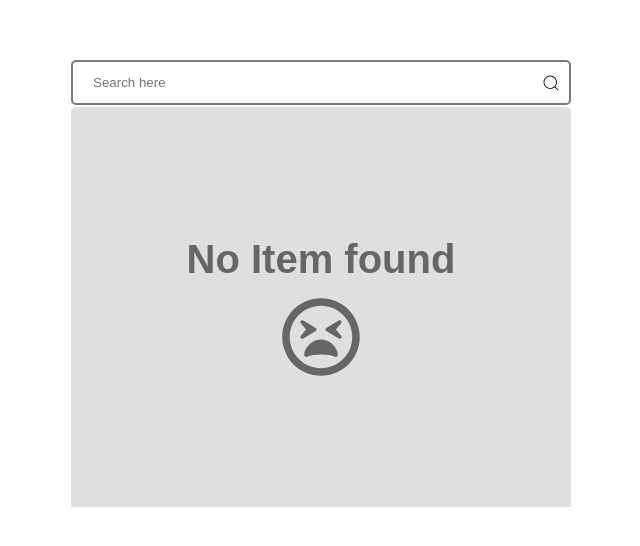
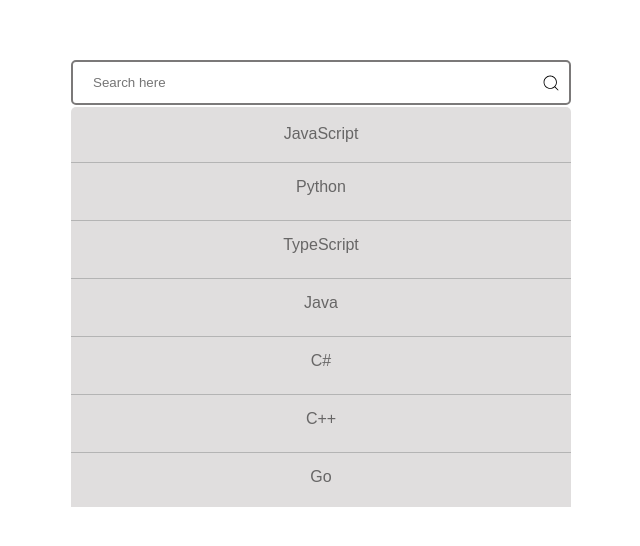
Before and after one commit to iliro6/multi-searching, a React (Vite) app: page / in a window 1280 px wide. Shown: the part 140-686 px from the top of the page, without its empty margins (319-959 px from the left). Built offline with nearby package versions, Linux system fonts and the light colour scheme.

Commit message:
searching functionality

```diff
--- a/src/components/DropDown.jsx
+++ b/src/components/DropDown.jsx
@@ -1,30 +1,49 @@
-import React from "react";
+import React, { useEffect, useRef, useState } from "react";
 import styled from "styled-components";
-import { useSelector } from "react-redux";
+import { useSelector, useDispatch } from "react-redux";
 import { FaRegTired } from "react-icons/fa";
+
 const DropDown = () => {
-  const { defaultArray } = useSelector((store) => store.dropDown);
+  const { defaultArray, searchedResult } = useSelector(
+    (store) => store.dropDown
+  );
+  const [state, setState] = useState(false);
+
+  useEffect(() => {
+    if (defaultArray.length < 7) {
+      setState(true);
+    } else {
+      setState(false);
+    }
+  });
+
   return (
     <Wrapper>
+      <div className={`container ${state?'flexible-con':null}`}>
         {defaultArray.length < 1 ? (
           <div className="notfound-container">
             <h1>No Item found</h1>
-          {<FaRegTired className="icon"/>}
+            {<FaRegTired className="icon" />}
           </div>
         ) : (
-        defaultArray.sort().map((item, index) => {
+          defaultArray.map((item, index) => {
             return (
-            <div className={`${index === 0 ? "first-item" : "single-item"}`}>
+              <div
+                key={index}
+                className={`${index === 0 ? "first-item" : "single-item"}`}
+              >
                 <p>{item}</p>
               </div>
             );
           })
         )}
+      </div>
     </Wrapper>
   );
 };
 
 const Wrapper = styled.div`
+  .container {
     background-color: #e0dede;
     backdrop-filter: blur(20px);
     width: 500px;
@@ -36,18 +55,19 @@ const Wrapper = styled.div`
     flex-direction: column;
     text-align: center;
     padding: 10px 0px;
-  overflow-y: auto;
+    overflow-y: scroll;
+  }
 
-  &::-webkit-scrollbar {
+  .container::-webkit-scrollbar {
     width: 10px;
   }
 
-  &::-webkit-scrollbar-thumb {
+  .container::-webkit-scrollbar-thumb {
     background-color: #888;
     border-radius: 5px;
   }
 
-  &::-webkit-scrollbar-track {
+  .container::-webkit-scrollbar-track {
     background-color: #f1f1f1;
   }
 
@@ -66,23 +86,28 @@ const Wrapper = styled.div`
     padding: 7.5px 0;
   }
   @media (max-width: 580px) {
+    .container {
       width: 300px;
     }
-  .icon{
-    width: 80px;
-    height: 80px;
-    margin-top: 15px;
   }
-  h1{
-    font-size: 2.5rem;
+  .icon {
+    width: 30px;
+    height: 30px;
+    margin: 15px;
   }
-  .notfound-container{
+  h1 {
+    font-size: 1.5rem;
+  }
+  .notfound-container {
     height: 100%;
     display: flex;
     justify-content: center;
-    flex-direction: column;
+    flex-direction: row;
     align-items: center;
     align-items: center;
+  }
+  .flexible-con {
+    height: 100%;
   }
 `;
 
--- a/src/components/Input.jsx
+++ b/src/components/Input.jsx
@@ -1,10 +1,23 @@
-import React from "react";
+import React, { useEffect } from "react";
 import { CiSearch } from "react-icons/ci";
 import styled from "styled-components";
+import { useDispatch, useSelector } from "react-redux";
+import { getInputValue, searchForResult } from "../feature/Drop-down/ddSlice";
 const Input = () => {
+  const dispatch = useDispatch();
+  const { searchedResult } = useSelector((store) => store.dropDown);
+
   return (
     <Wrapper>
-      <input type="text" placeholder="Search here" />
+      <input
+        value={searchedResult}
+        onChange={(event) => {
+          dispatch(getInputValue(event.target.value.toString()));
+          dispatch(searchForResult());
+        }}
+        type="text"
+        placeholder="Search here"
+      />
 
       <CiSearch className="search" />
     </Wrapper>
@@ -36,12 +49,12 @@ const Wrapper = styled.div`
     height: 20px;
   }
 
-  @media (max-width:580px) {
-    input{
-        width: 300px;
+  @media (max-width: 580px) {
+    input {
+      width: 300px;
     }
-    .search{
-        transform: translateX(130px);
+    .search {
+      transform: translateX(130px);
     }
   }
 `;
--- a/src/feature/Drop-down/ddSlice.jsx
+++ b/src/feature/Drop-down/ddSlice.jsx
@@ -1,16 +1,31 @@
 import { createSlice } from "@reduxjs/toolkit";
-// import { data } from "../../data";
+import { data } from "../../data";
 const initialState = {
-  searchResult: "",
-  resultArray: [],
-  defaultArray:[],
+  searchedResult: "",
+  defaultArray: data,
 };
 
 const ddSlice = createSlice({
   name: "dropDown",
   initialState,
-  reducers: {},
+  reducers: {
+    getInputValue: (state, action) => {
+      state.searchedResult = action.payload;
+    },
+    searchForResult: (state, action) => {
+      if(state.searchedResult===""){
+        state.defaultArray = data;
+      }
+      state.defaultArray = state.defaultArray.filter((item) => {
+        return item
+          .toString()
+          .toLowerCase()
+          .startsWith(state.searchedResult.toLowerCase());
+      });
+      console.log(data);
+    },
+  },
 });
 
-
 export default ddSlice.reducer;
+export const { getInputValue, searchForResult } = ddSlice.actions;
```
Lines whose indentation alone changed are shown as unchanged.
